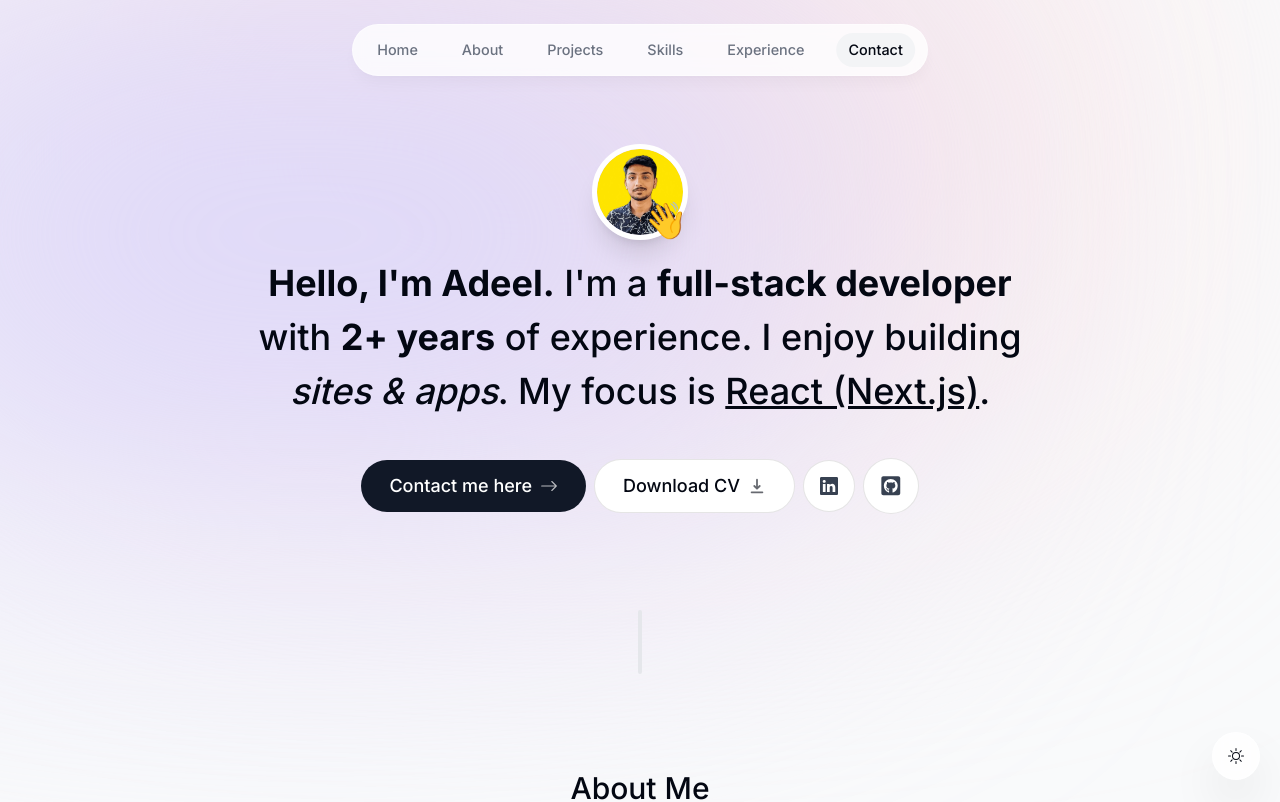
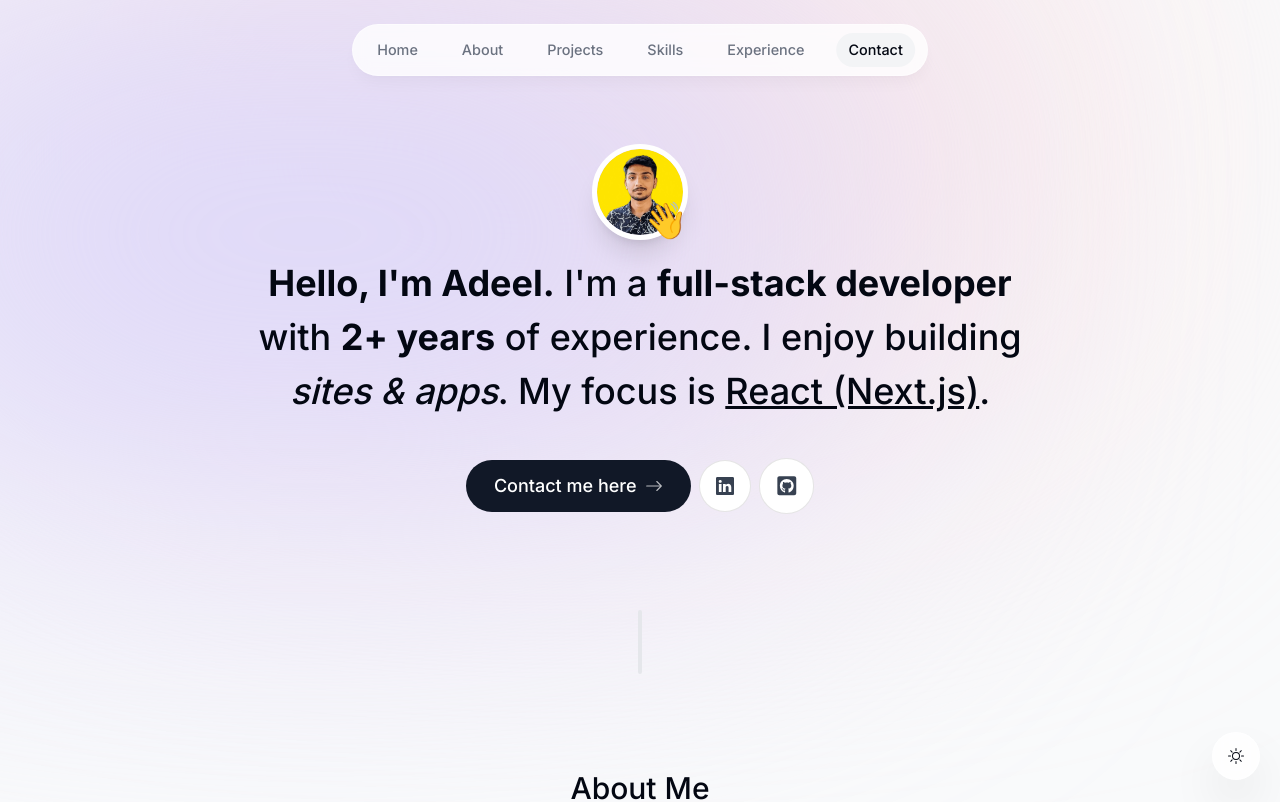
Before and after one commit to DevAdeelAhmad/portfolio, a Next.js app: page / in a window 1280 px wide. Shown: the top 802 px of the page. Built offline with nearby package versions, Linux system fonts and the light colour scheme; no server answers.

Commit message:
cv removed

```diff
--- a/components/intro.tsx
+++ b/components/intro.tsx
@@ -91,14 +91,6 @@ export default function Intro() {
           <BsArrowRight className="opacity-70 group-hover:translate-x-1 transition" />
         </Link>
 
-        <a
-          className="group bg-white px-7 py-3 flex items-center gap-2 rounded-full outline-none focus:scale-110 hover:scale-110 active:scale-105 transition cursor-pointer borderBlack dark:bg-white/10"
-          href="/CV.pdf"
-          download
-        >
-          Download CV{" "}
-          <HiDownload className="opacity-60 group-hover:translate-y-1 transition" />
-        </a>
 
         <a
           className="bg-white p-4 text-gray-700 hover:text-gray-950 flex items-center gap-2 rounded-full focus:scale-[1.15] hover:scale-[1.15] active:scale-105 transition cursor-pointer borderBlack dark:bg-white/10 dark:text-white/60"
```
